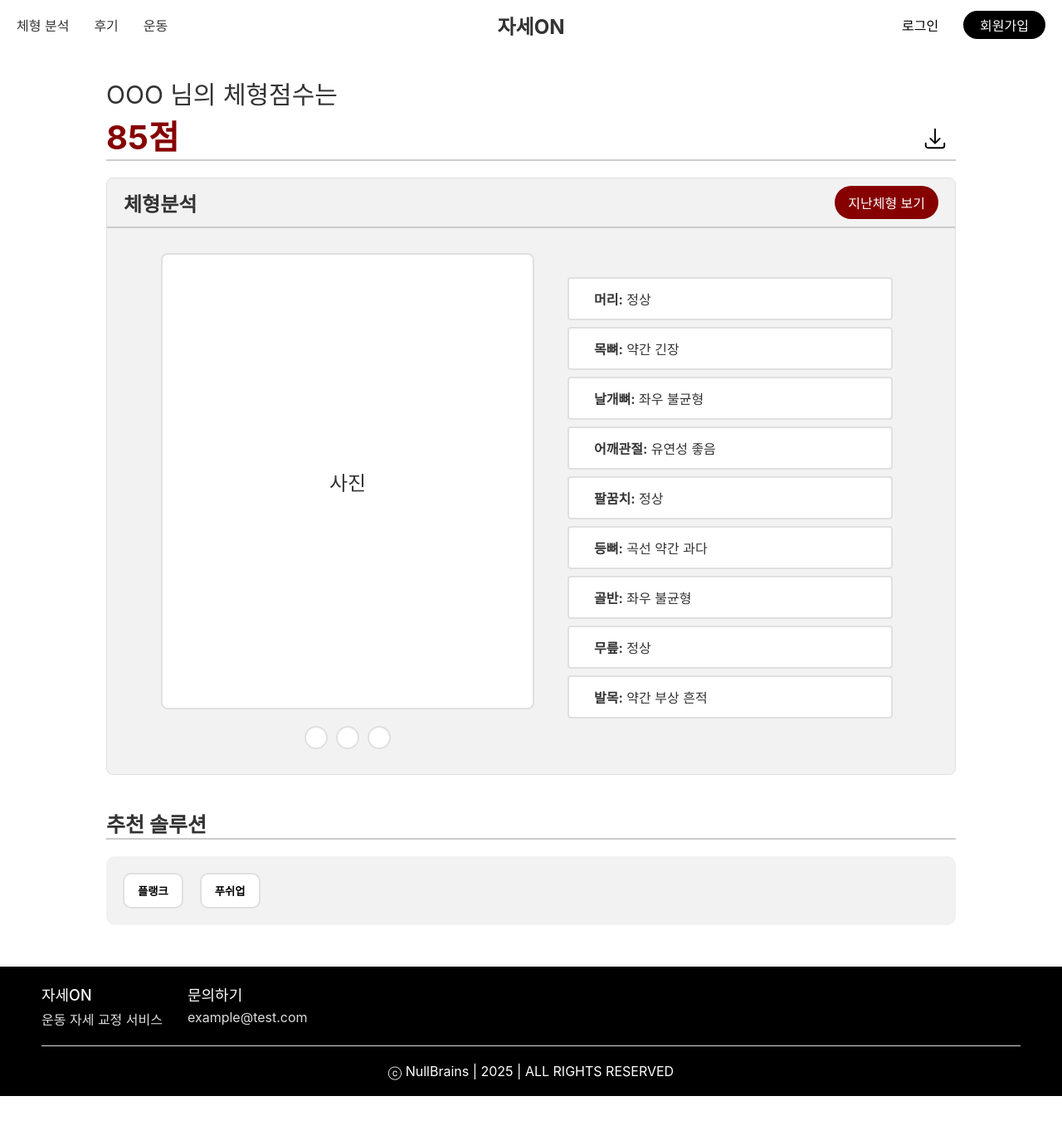
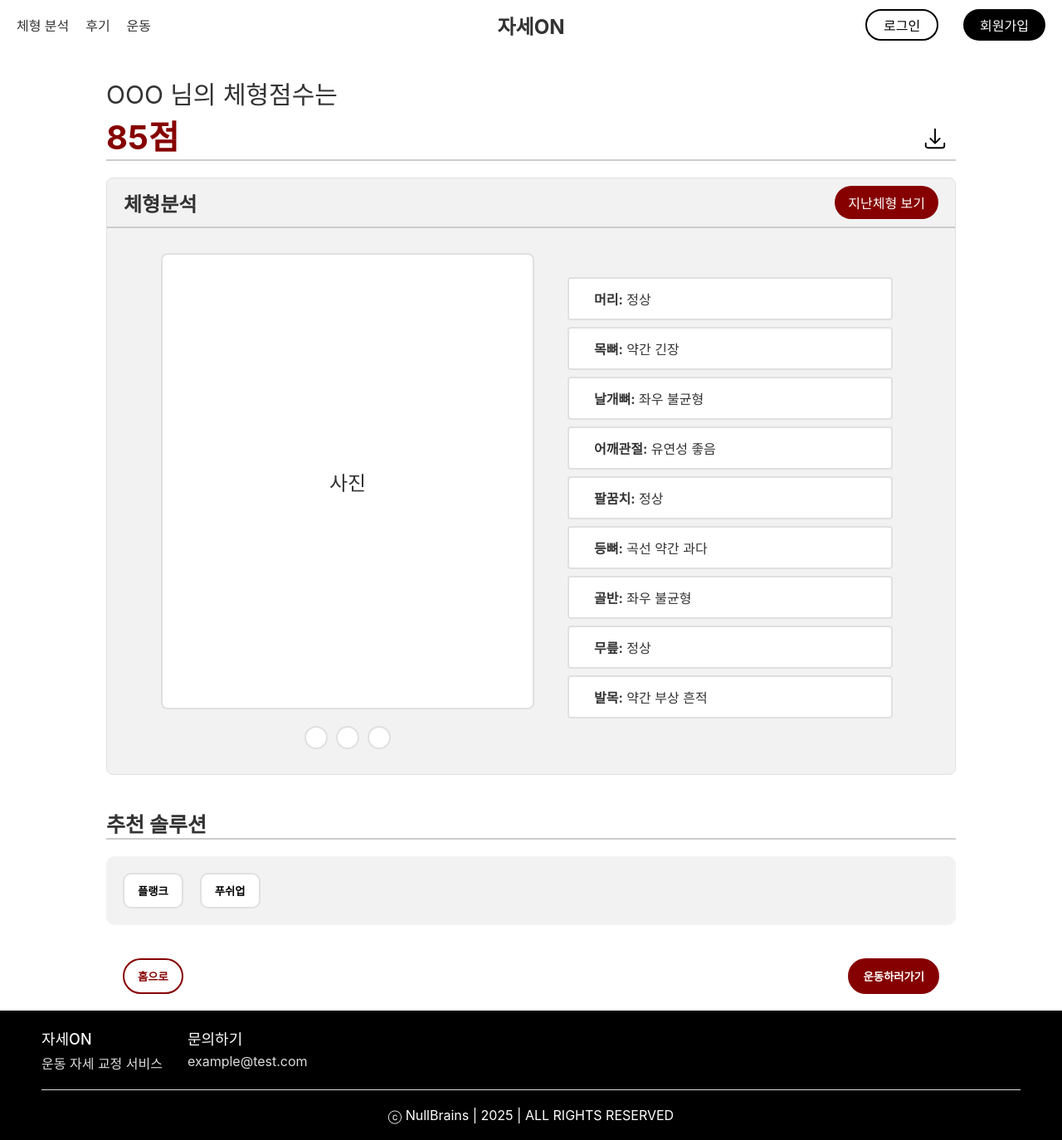
Before and after one commit to MinseouKim/Nullbrain, a React (Create React App) app in the folder typescript_01/: page /bodyTypeResult in a window 1280 px wide. Shown: the whole page at 83% size. Before the commit the page ends 1321 px from the top, so only its background shows below. Built offline with nearby package versions, Linux system fonts and the light colour scheme.

Commit message:
헤더 링크 수정

```diff
--- a/typescript_01/src/components/ExerciseModal.tsx
+++ b/typescript_01/src/components/ExerciseModal.tsx
@@ -1,5 +1,6 @@
 import React from 'react';
 import styled from 'styled-components';
+import { useNavigate } from "react-router-dom";
 import { type ExerciseDetail } from '../datas/data';
 
 const ModalOverlay = styled.div`
@@ -138,9 +139,16 @@ interface ExerciseModalProps {
 }
 
 const ExerciseModal = ({ isOpen, onClose, exercise }: ExerciseModalProps) => {
+
+      const navigate = useNavigate();
+
+      const handleStartWorkout= () => {
+        navigate('/camera');
+      };
   if (!isOpen || !exercise) {
     return null;
   }
+
 
   return (
     <ModalOverlay onClick={onClose}>
@@ -180,7 +188,7 @@ const ExerciseModal = ({ isOpen, onClose, exercise }: ExerciseModalProps) => {
         </InfoSection>
 
         <ActionSection>
-          <StartButton onClick={() => alert(`${exercise.name} 운동을 시작합니다!`)}>
+          <StartButton onClick={handleStartWorkout}>
             운동 시작하기
           </StartButton>
         </ActionSection>
--- a/typescript_01/src/components/Header.tsx
+++ b/typescript_01/src/components/Header.tsx
@@ -70,14 +70,24 @@ const Logo = styled.div`
 
 const LeftBar = styled.div`
   display: flex;
-  gap: 30px;
+  gap: 20px;
 `;
 
 const Login = styled.button`
-  background-color: transparent;
-  border: none;
+  background-color: #fff;
+  color: #000;
+  border: 2px solid #000;
+  padding: 5px 20px;
+  border-radius: 50px;
   cursor: pointer;
   font-size: 16px;
+  transition: all 0.2s ease;
+
+  &:hover{
+    background-color: #fff;
+    border: 2px solid #860000;
+    color: #860000;
+  }
 `;
 
 const Signup = styled.button`
@@ -88,6 +98,22 @@ const Signup = styled.button`
   border-radius: 50px;
   cursor: pointer;
   font-size: 16px;
+  transition: all 0.2s ease;
+
+  &:hover{
+    background-color: #860000;
+    color: #fff;
+  }
+`;
+
+const HeaderSpan = styled.span`
+  cursor:pointer;
+  font-weight:500;
+  font-size: 16px;
+
+  &:hover{
+    color:#860000;
+  }
 `;
 
 const Header = () => {
@@ -101,12 +127,19 @@ const Header = () => {
     }, 300);
   };
 
+  const handleBodyType = () => {
+    navigate('/bodyAnalysis');
+  };
+  const handleExerciseItems = () => {
+    navigate('/exercise');
+  };
+
 	return (
 		<HeaderContainer>
       <LeftBar>
-        <span>체형 분석</span>
-        <span>후기</span>
-        <span>운동</span>
+        <HeaderSpan onClick={handleBodyType}>체형 분석</HeaderSpan>
+        <HeaderSpan onClick={handleLogoClick}>후기</HeaderSpan> {/* 추후에 onclick 주소 수정 */}
+        <HeaderSpan onClick={handleExerciseItems}>운동</HeaderSpan>
       </LeftBar>
       <Logo onClick={handleLogoClick}>
         자세ON
--- a/typescript_01/src/pages/BodyTypeResult.tsx
+++ b/typescript_01/src/pages/BodyTypeResult.tsx
@@ -1,4 +1,5 @@
 import React, { useState } from "react";
+import { useNavigate } from "react-router-dom";
 import Header from "../components/Header";
 import Footer from "../components/Footer";
 import BodyTypeLineChart from "../components/BodyTypeLineChart";
@@ -224,7 +225,7 @@ const DownDiv = styled.div`
   align-items: center;
   flex-direction: column;
   margin-top: 20px;
-  margin-bottom: 50px;
+  margin-bottom: 20px;
 `;
 
 const SolText = styled.div`
@@ -308,8 +309,62 @@ const RecoBtn = styled.button`
   }
 `;
 
+const BtnRow = styled.div`
+  width:100%;
+  padding:20px;
+  border-radius:10px;
+  display: flex;
+  justify-content: space-between;
+  gap: 20px;
+`;
+
+const GoHome = styled.button`
+  border: 2px solid #850000;
+    color: #850000;
+  background: #fff;
+  padding: 10px 16px;
+  border-radius: 100px;
+  font-weight: 700;
+  cursor: pointer;
+  transition: all 0.3s ease;
+
+  &:hover {
+    transform: translateY(-1px);
+  background: #850000;
+    color: #fff;
+  }
+`;
+
+const GoExercise = styled.button`
+  border: 2px solid #850000;
+  background: #850000;
+    color: #fff;
+  padding: 10px 16px;
+  border-radius: 100px;
+  font-weight: 700;
+  cursor: pointer;
+  transition: all 0.3s ease;
+
+  &:hover {
+    transform: translateY(-1px);
+  border: 2px solid #850000;
+    color: #850000;
+  background: #fff;
+  }
+`;
 
 const BodyTypeResult = () => {
+
+    const navigate = useNavigate();
+
+    const handleExercise= () => {
+      navigate('/exercise');
+    };
+
+    const handleHome = () => {
+      navigate('/');
+    };
+
   const [isModalOpen, setIsModalOpen] = useState<boolean>(false);
 
   const openModal: React.MouseEventHandler<HTMLButtonElement> = () => {
@@ -416,6 +471,10 @@ const bodyData = [
             <RecoBtn>푸쉬업</RecoBtn>
           </RecoRow>
     </DownDiv>
+          <BtnRow>
+            <GoHome onClick={handleHome}>홈으로</GoHome>
+            <GoExercise onClick={handleExercise}>운동하러가기</GoExercise>
+          </BtnRow>
   </Container>
   <Footer />
         {/* 모달 */}
--- a/typescript_01/src/pages/MainPage.tsx
+++ b/typescript_01/src/pages/MainPage.tsx
@@ -323,7 +323,7 @@ const MainPage = () => {
   const navigate = useNavigate();
 
   const handleStartWorkout = () => {
-    navigate('/camera');
+    navigate('/bodyAnalysis');
   };
 
   // 카드 클릭
```
